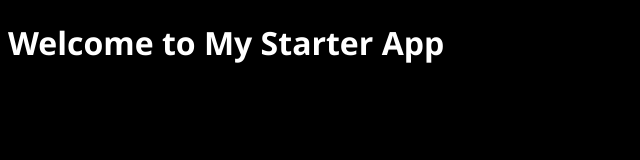
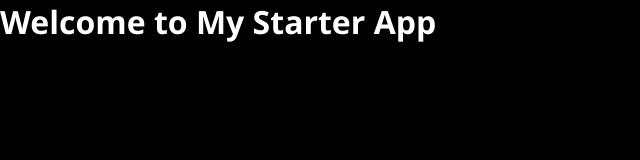
Before and after one commit to ChrisCruz1991/react-boilerplate, a React app: page / in a window 1280 px wide. Shown: the whole page, without its empty margins (0-640 px from the left). Built offline with nearby package versions, Linux system fonts and the light colour scheme.

Commit message:
Added some reset style

```diff
--- a/src/styles/style.scss
+++ b/src/styles/style.scss
@@ -1,3 +1,11 @@
+*,
+*::before,
+*::after {
+  padding: 0;
+  margin: 0;
+  box-sizing: border-box;
+}
+
 body {
   font-family: 'Segoe UI', Tahoma, Geneva, Verdana, sans-serif;
   color: white;
--- a/webpack.common.js
+++ b/webpack.common.js
@@ -7,7 +7,7 @@ module.exports = {
     main: './src/index.js'
   },
   output: {
-    filename: '[name].[hash].js',
+    filename: 'bundle.js',
     path: path.resolve('./dist')
   },
   module: {
```
